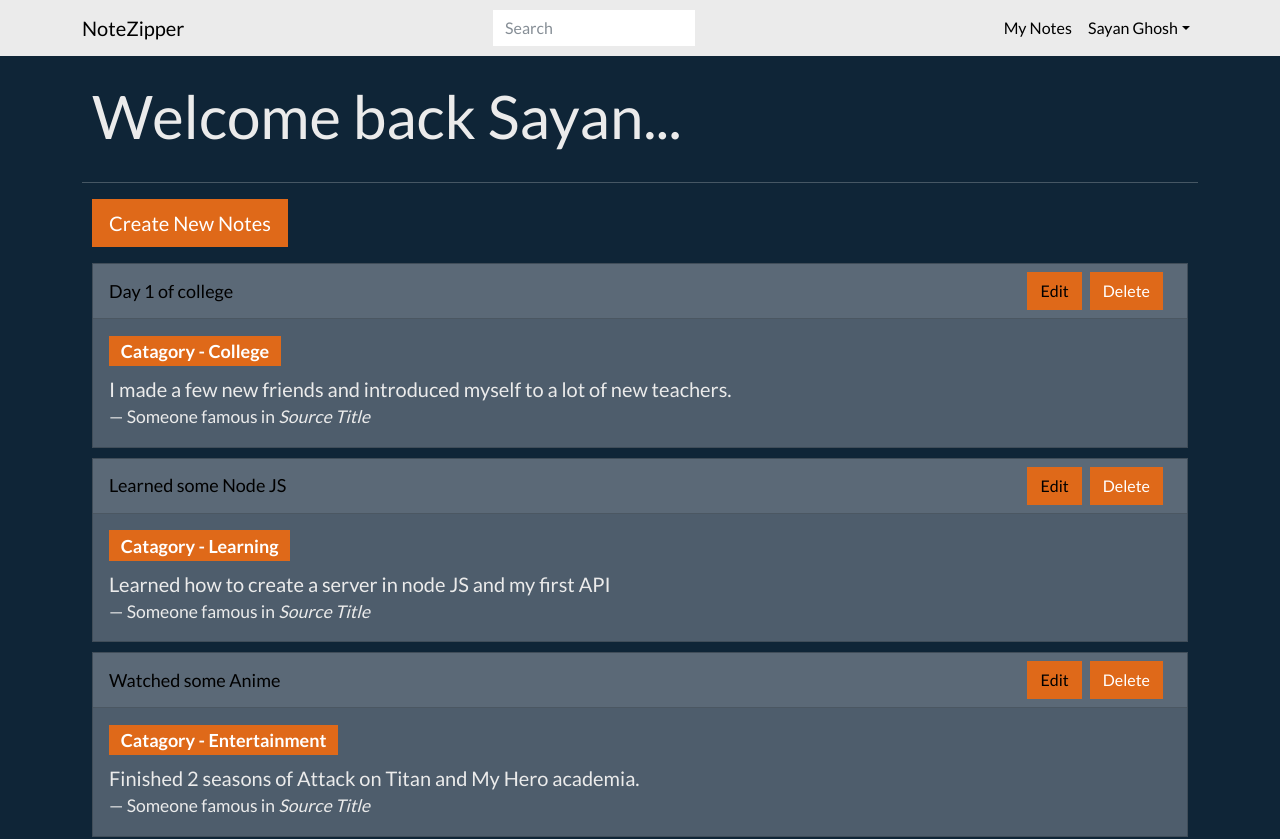
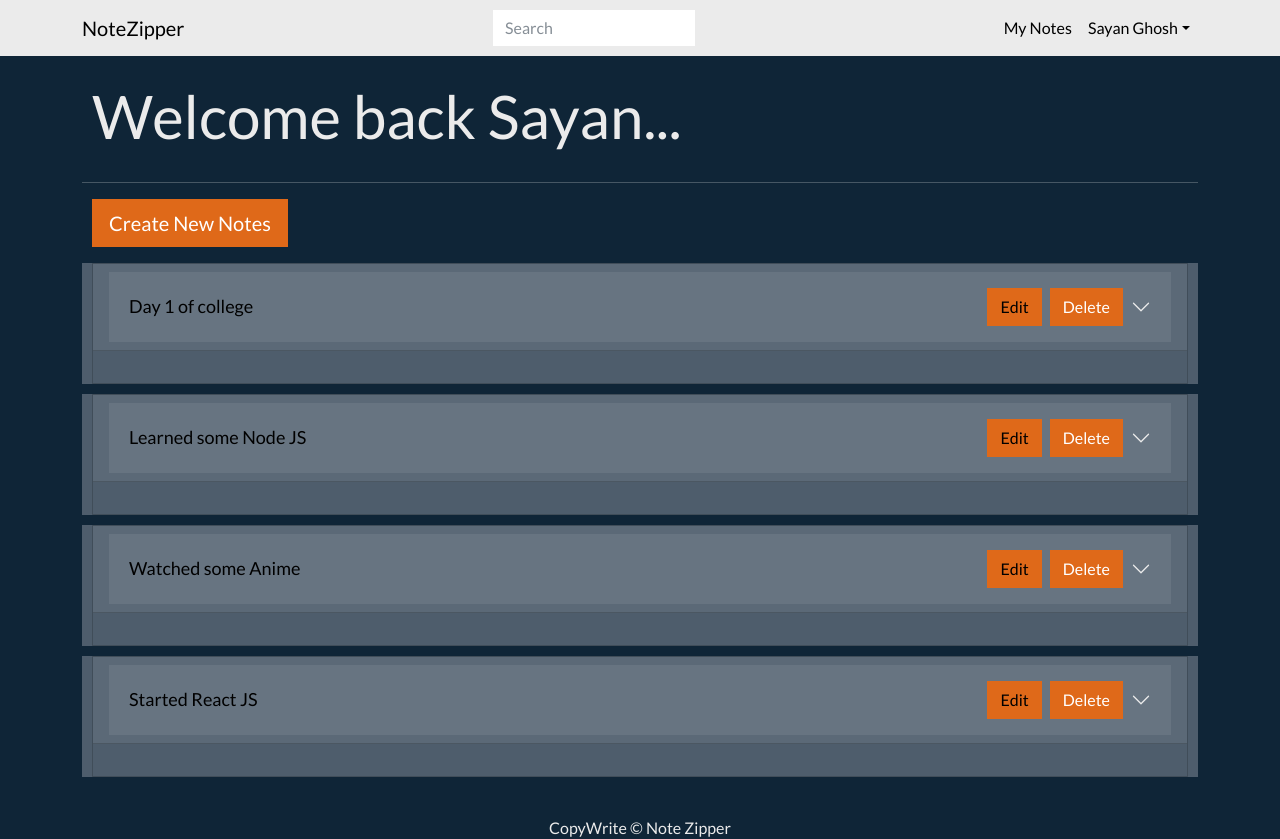
Before and after one commit to sayanghoshofficial/NodeZiper, a React (Create React App) app in the folder frontend/: page /mynotes in a window 1280 px wide. Shown: the top 839 px of the page. Built offline with nearby package versions, Linux system fonts and the light colour scheme.

Commit message:
Add Accodion to frontend

```diff
--- a/frontend/src/components/Screens/MyNotes/MyNotes.js
+++ b/frontend/src/components/Screens/MyNotes/MyNotes.js
@@ -1,7 +1,7 @@
 import React from 'react'
 import MainScreen from '../../MainScreen';
 import { Link } from 'react-router-dom';
-import { Button, Card , Badge} from 'react-bootstrap';
+import { Button, Card, Badge, Accordion } from 'react-bootstrap';
 import { notes } from './mockData';
 
 const MyNotes = () => {
@@ -18,17 +18,25 @@ const MyNotes = () => {
           Create New Notes
         </Button>
       </Link>
-      {notes.map(note =>
-
+      {notes.map((note, i) =>
+        <Accordion flush>
+          <Accordion.Item eventKey={i}>
             <Card style={{ margin: 10 }}>
               <Card.Header style={{ display: 'flex' }}>
-            <span style={{ color: 'black', textDecoration: 'none', flex: 1, cursor: 'pointer', alignSelf: 'center', fontSize: 18 }}>{note?.title}</span>
+                <Accordion.Header style={{width:"100%"}}>
+                  <span style={{ color: 'black', textDecoration: 'none', flex: 1, cursor: 'pointer', alignSelf: 'center', fontSize: 18 }}>
+
+                    {note?.title}
+
+                  </span>
                   <div>
                     <Button href={`/note/${note?._id}`}>Edit</Button>
                     <Button varient='danger' className='mx-2' onClick={() => deleteHandler(note?._id)}>Delete</Button>
                   </div>
+                </Accordion.Header>
               </Card.Header>
               <Card.Body>
+                <Accordion.Body style={{width:"100%"}}>
                   <h4><Badge varient="success">Catagory - {note?.category}</Badge></h4>
                   <blockquote className="blockquote mb-0">
                     <p>
@@ -38,8 +46,11 @@ const MyNotes = () => {
                       Someone famous in <cite title="Source Title">Source Title</cite>
                     </footer>
                   </blockquote>
+                </Accordion.Body>
               </Card.Body>
             </Card>
+          </Accordion.Item>
+        </Accordion>
       )}
     </MainScreen>
   )
```
Lines whose indentation alone changed are shown as unchanged.
